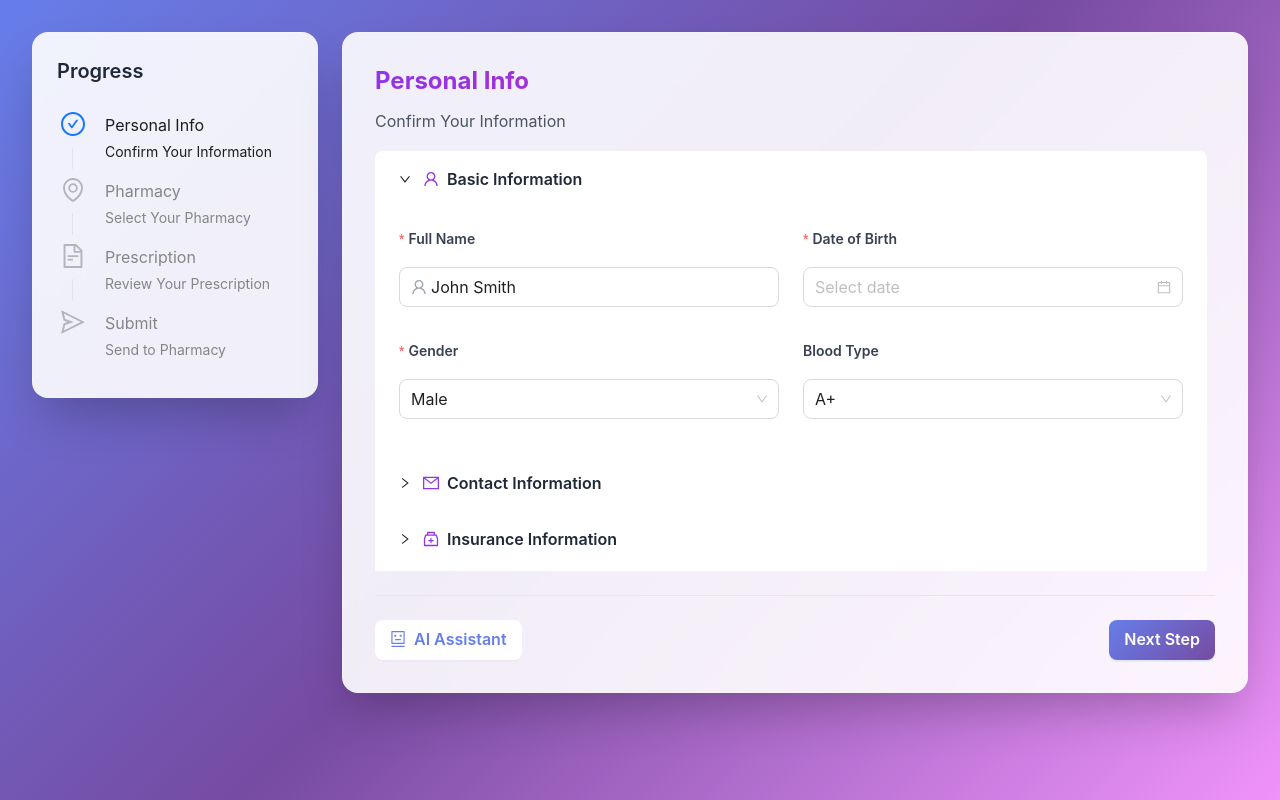
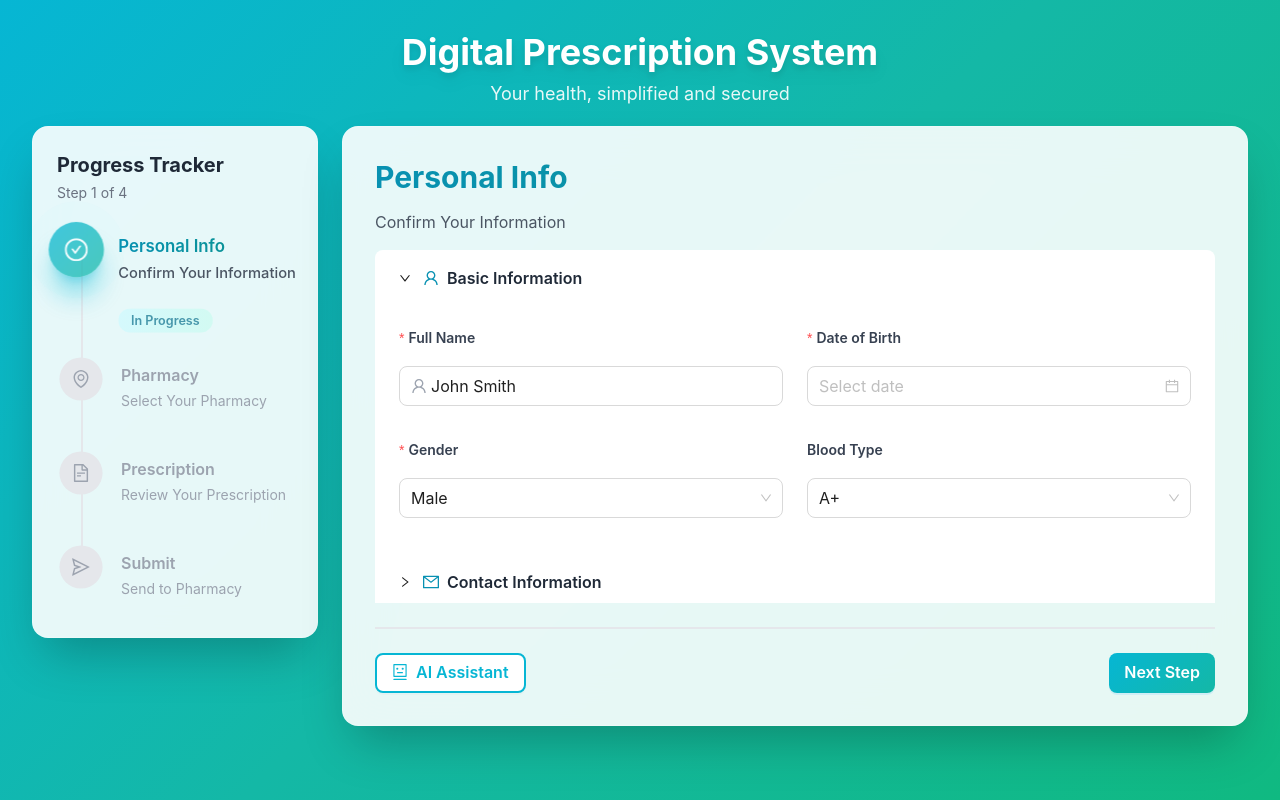
Before and after one commit to Y-66/Clinical-UI, a React (Vite) app: page / in a window 1280 px wide. Built offline with nearby package versions, Linux system fonts and the light colour scheme.

Commit message:
[润色第二阶段]

```diff
--- a/package.json
+++ b/package.json
@@ -15,12 +15,14 @@
     "@googlemaps/js-api-loader": "^1.16.10",
     "@googlemaps/markerclusterer": "^2.5.1",
     "@mui/material": "^7.3.4",
+    "@types/react-transition-group": "^4.4.12",
     "@vis.gl/react-google-maps": "latest",
     "antd": "^5.27.4",
     "axios": "^1.12.2",
     "lucide-react": "^0.544.0",
     "react": "^18.3.1",
     "react-dom": "^18.3.1",
+    "react-transition-group": "^4.4.5",
     "tailwind": "^4.0.0",
     "zustand": "^5.0.8"
   },
--- a/src/App.css
+++ b/src/App.css
@@ -12,8 +12,31 @@
   }
 
   .gradient-text {
-    @apply bg-gradient-to-r from-purple-600 to-pink-600 bg-clip-text text-transparent;
+    @apply bg-gradient-to-r from-cyan-600 to-teal-600 bg-clip-text text-transparent;
   }
+}
+
+/* Page transition animations */
+.page-enter {
+  opacity: 0;
+  transform: translateX(30px) scale(0.98);
+}
+
+.page-enter-active {
+  opacity: 1;
+  transform: translateX(0) scale(1);
+  transition: all 0.5s cubic-bezier(0.34, 1.56, 0.64, 1);
+}
+
+.page-exit {
+  opacity: 1;
+  transform: translateX(0) scale(1);
+}
+
+.page-exit-active {
+  opacity: 0;
+  transform: translateX(-30px) scale(0.98);
+  transition: all 0.4s ease-in-out;
 }
 
 .step-animation {
@@ -56,18 +79,18 @@
 }
 
 ::-webkit-scrollbar-thumb {
-  background: linear-gradient(135deg, #667eea 0%, #764ba2 100%);
+  background: linear-gradient(135deg, #06b6d4 0%, #14b8a6 100%);
   border-radius: 10px;
   transition: all 0.3s ease;
 }
 
 ::-webkit-scrollbar-thumb:hover {
-  background: linear-gradient(135deg, #764ba2 0%, #667eea 100%);
+  background: linear-gradient(135deg, #14b8a6 0%, #06b6d4 100%);
   width: 8px;
 }
 
 /* For Firefox */
 * {
   scrollbar-width: thin;
-  scrollbar-color: #667eea transparent;
+  scrollbar-color: #06b6d4 transparent;
 }
--- a/src/App.tsx
+++ b/src/App.tsx
@@ -1,7 +1,7 @@
 import "./App.css";
 import "antd/dist/reset.css";
 import { useState } from "react";
-import { Button, message, Steps, Card } from "antd";
+import { Button, message, Card } from "antd";
 import {
   RobotOutlined,
   CheckCircleOutlined,
@@ -14,6 +14,8 @@ import { Step3 } from "./pages/step3";
 import { Step4 } from "./pages/step4";
 import { Step2 } from "./pages/step2";
 import SideBot from "./components/SideBot";
+import CustomSteps from "./components/CustomSteps";
+import { CSSTransition, TransitionGroup } from "react-transition-group";
 
 const App = () => {
   const [showSidebar, setShowSidebar] = useState(false);
@@ -46,51 +48,63 @@ const App = () => {
   const prev = () => {
     setCurrent(current - 1);
   };
-  const items = steps.map((item) => ({
-    title: item.title,
-    description: item.description,
-    icon: item.icon,
-  }));
-
   return (
     <div className="min-h-screen w-full p-8 relative">
+      {/* Header */}
+      <div className="max-w-7xl mx-auto mb-0">
+        <h1 className="text-4xl font-bold text-white text-center mb-2 drop-shadow-lg">
+          Digital Prescription System
+        </h1>
+        <p className="text-white/90 text-center text-lg">
+          Your health, simplified and secured
+        </p>
+      </div>
+
       <div className="max-w-7xl mx-auto grid grid-cols-12 gap-6">
         {/* Left Steps Panel */}
         <div className="col-span-3">
           <div className="glass-card p-6 sticky top-8">
-            <h3 className="text-xl font-semibold mb-6 text-gray-800">
-              Progress
-            </h3>
-            <Steps
-              direction="vertical"
-              current={current}
-              items={items}
-              className="custom-steps"
-            />
+            <div className="mb-6">
+              <h3 className="text-xl font-bold text-gray-800 mb-1">
+                Progress Tracker
+              </h3>
+              <p className="text-sm text-gray-500">
+                Step {current + 1} of {steps.length}
+              </p>
+            </div>
+            <CustomSteps steps={steps} current={current} />
           </div>
         </div>
 
         {/* Main Content Area */}
         <div className="col-span-9">
-          <div className="glass-card p-8 min-h-[600px] flex flex-col justify-between step-animation">
+          <div className="glass-card p-8 min-h-[600px] flex flex-col justify-between">
             {/* Step Title */}
             <div className="mb-0">
-              <h2 className="text-2xl font-bold gradient-text">
+              <h2 className="text-3xl font-bold gradient-text">
                 {steps[current].title}
               </h2>
-              <p className="text-gray-600 mt-1">{steps[current].description}</p>
+              <p className="text-gray-600 mt-2 text-base">
+                {steps[current].description}
+              </p>
             </div>
 
-            {/* Step Content */}
-            <div className="flex-1 overflow-auto">
-              {current === 0 && <Step1 />}
-              {current === 1 && <Step2 />}
-              {current === 2 && <Step3 />}
-              {current === 3 && <Step4 />}
+            {/* Step Content with Animation */}
+            <div className="flex-1 overflow-hidden relative">
+              <TransitionGroup component={null}>
+                <CSSTransition key={current} timeout={500} classNames="page">
+                  <div className="absolute inset-0 overflow-auto">
+                    {current === 0 && <Step1 />}
+                    {current === 1 && <Step2 />}
+                    {current === 2 && <Step3 />}
+                    {current === 3 && <Step4 />}
+                  </div>
+                </CSSTransition>
+              </TransitionGroup>
             </div>
 
             {/* Action Buttons */}
-            <div className="flex justify-between items-center mt-6 pt-6 border-t border-gray-200">
+            <div className="flex justify-between items-center mt-6 pt-6 border-t-2 border-gray-200">
               <Button
                 onClick={() => setShowSidebar(!showSidebar)}
                 icon={<RobotOutlined />}
@@ -98,10 +112,10 @@ const App = () => {
                 className="premium-button"
                 style={{
                   background: showSidebar
-                    ? "linear-gradient(135deg, #667eea 0%, #764ba2 100%)"
+                    ? "linear-gradient(135deg, #06b6d4 0%, #14b8a6 100%)"
                     : "white",
-                  color: showSidebar ? "white" : "#667eea",
-                  border: "none",
+                  color: showSidebar ? "white" : "#06b6d4",
+                  border: showSidebar ? "none" : "2px solid #06b6d4",
                   fontWeight: 600,
                 }}
               >
@@ -114,7 +128,10 @@ const App = () => {
                     onClick={() => prev()}
                     size="large"
                     className="premium-button"
-                    style={{ fontWeight: 600 }}
+                    style={{
+                      fontWeight: 600,
+                      border: "2px solid #d1d5db",
+                    }}
                   >
                     Previous
                   </Button>
@@ -127,7 +144,7 @@ const App = () => {
                     className="premium-button"
                     style={{
                       background:
-                        "linear-gradient(135deg, #667eea 0%, #764ba2 100%)",
+                        "linear-gradient(135deg, #06b6d4 0%, #14b8a6 100%)",
                       border: "none",
                       fontWeight: 600,
                     }}
@@ -164,7 +181,7 @@ const App = () => {
       {showSidebar && (
         <div className="fixed top-8 bottom-8 right-8 w-[380px] z-50 animate-in slide-in-from-right duration-300">
           <Card
-            className="glass-card h-full border-2 border-white/30 shadow-2xl"
+            className="glass-card h-full border-2 border-cyan-200/50 shadow-2xl"
             bodyStyle={{
               height: "100%",
               display: "flex",
@@ -172,8 +189,8 @@ const App = () => {
               padding: "24px",
             }}
           >
-            <div className="flex items-center gap-3 mb-4 pb-4 border-b border-gray-200">
-              <div className="w-10 h-10 rounded-full bg-gradient-to-r from-purple-600 to-pink-600 flex items-center justify-center floating">
+            <div className="flex items-center gap-3 mb-4 pb-4 border-b-2 border-gray-200">
+              <div className="w-10 h-10 rounded-full bg-gradient-to-r from-cyan-500 to-teal-500 flex items-center justify-center floating shadow-lg shadow-cyan-500/50">
                 <RobotOutlined className="text-white text-xl" />
               </div>
               <div>
--- /dev/null
+++ b/src/components/CustomSteps.tsx
@@ -0,0 +1,122 @@
+import React from "react";
+import { CheckOutlined } from "@ant-design/icons";
+
+interface Step {
+  title: string;
+  description: string;
+  icon: React.ReactNode;
+}
+
+interface CustomStepsProps {
+  steps: Step[];
+  current: number;
+}
+
+const CustomSteps: React.FC<CustomStepsProps> = ({ steps, current }) => {
+  return (
+    <div className="relative">
+      {/* Progress Line */}
+      <div className="absolute left-6 top-8 bottom-8 w-0.5 bg-gradient-to-b from-gray-200 via-gray-200 to-gray-200">
+        <div
+          className="w-full bg-gradient-to-b from-cyan-500 to-teal-500 transition-all duration-700 ease-out"
+          style={{
+            height: `${(current / (steps.length - 1)) * 100}%`,
+          }}
+        />
+      </div>
+
+      {/* Steps */}
+      <div className="space-y-6">
+        {steps.map((step, index) => {
+          const isCompleted = index < current;
+          const isCurrent = index === current;
+          const isPending = index > current;
+
+          return (
+            <div
+              key={index}
+              className={`relative flex items-start gap-4 transition-all duration-500 ${
+                isCurrent ? "scale-105" : ""
+              }`}
+            >
+              {/* Icon Circle */}
+              <div className="relative z-10 flex-shrink-0">
+                <div
+                  className={`w-12 h-12 rounded-full flex items-center justify-center transition-all duration-500 transform ${
+                    isCompleted
+                      ? "bg-gradient-to-br from-cyan-500 to-teal-500 shadow-lg shadow-cyan-500/50 scale-100"
+                      : isCurrent
+                      ? "bg-gradient-to-br from-cyan-500 to-teal-500 shadow-xl shadow-cyan-500/60 scale-110 animate-pulse"
+                      : "bg-gray-200 scale-90"
+                  }`}
+                >
+                  {isCompleted ? (
+                    <CheckOutlined className="text-white text-xl" />
+                  ) : (
+                    <span
+                      className={`text-xl ${
+                        isCurrent ? "text-white" : "text-gray-400"
+                      }`}
+                    >
+                      {step.icon}
+                    </span>
+                  )}
+                </div>
+
+                {/* Ripple Effect for Current Step */}
+                {isCurrent && (
+                  <div className="absolute inset-0 rounded-full bg-cyan-400 animate-ping opacity-20" />
+                )}
+              </div>
+
+              {/* Step Content */}
+              <div className="flex-1 pt-2">
+                <h4
+                  className={`font-semibold text-base mb-1 transition-all duration-300 ${
+                    isCurrent
+                      ? "text-transparent bg-clip-text bg-gradient-to-r from-cyan-600 to-teal-600"
+                      : isCompleted
+                      ? "text-gray-700"
+                      : "text-gray-400"
+                  }`}
+                >
+                  {step.title}
+                </h4>
+                <p
+                  className={`text-sm transition-all duration-300 ${
+                    isCurrent
+                      ? "text-gray-600 font-medium"
+                      : isCompleted
+                      ? "text-gray-500"
+                      : "text-gray-400"
+                  }`}
+                >
+                  {step.description}
+                </p>
+
+                {/* Progress Badge */}
+                {isCurrent && (
+                  <div className="mt-2 inline-block">
+                    <span className="px-3 py-1 bg-gradient-to-r from-cyan-100 to-teal-100 text-cyan-700 text-xs font-semibold rounded-full animate-pulse">
+                      In Progress
+                    </span>
+                  </div>
+                )}
+
+                {isCompleted && (
+                  <div className="mt-2 inline-block">
+                    <span className="px-3 py-1 bg-green-100 text-green-700 text-xs font-semibold rounded-full">
+                      Completed
+                    </span>
+                  </div>
+                )}
+              </div>
+            </div>
+          );
+        })}
+      </div>
+    </div>
+  );
+};
+
+export default CustomSteps;
--- a/src/components/PersonInfo.tsx
+++ b/src/components/PersonInfo.tsx
@@ -13,7 +13,7 @@ const PersonInfo: React.FC = () => {
   const [form] = Form.useForm();
 
   return (
-    <div className="w-full max-h-[420px] overflow-y-auto pr-2">
+    <div className="w-full h-full">
       <Form
         form={form}
         layout="vertical"
@@ -42,7 +42,7 @@ const PersonInfo: React.FC = () => {
               key: '1',
               label: (
                 <div className="flex items-center gap-2 text-base font-semibold text-gray-800">
-                  <UserOutlined className="text-purple-600" />
+                  <UserOutlined className="text-cyan-600" />
                   Basic Information
                 </div>
               ),
@@ -125,7 +125,7 @@ const PersonInfo: React.FC = () => {
               key: '2',
               label: (
                 <div className="flex items-center gap-2 text-base font-semibold text-gray-800">
-                  <MailOutlined className="text-purple-600" />
+                  <MailOutlined className="text-cyan-600" />
                   Contact Information
                 </div>
               ),
@@ -170,7 +170,7 @@ const PersonInfo: React.FC = () => {
               key: '3',
               label: (
                 <div className="flex items-center gap-2 text-base font-semibold text-gray-800">
-                  <MedicineBoxOutlined className="text-purple-600" />
+                  <MedicineBoxOutlined className="text-cyan-600" />
                   Insurance Information
                 </div>
               ),
@@ -192,7 +192,7 @@ const PersonInfo: React.FC = () => {
               key: '4',
               label: (
                 <div className="flex items-center gap-2 text-base font-semibold text-gray-800">
-                  <HomeOutlined className="text-purple-600" />
+                  <HomeOutlined className="text-cyan-600" />
                   Address Information
                 </div>
               ),
--- a/src/components/maps/MyMap.tsx
+++ b/src/components/maps/MyMap.tsx
@@ -63,7 +63,7 @@ const NearbyPharmacies = () => {
 
 export const MyMap = () => {
   return (
-    <div className="w-full h-[400px] rounded-xl overflow-hidden shadow-lg border-2 border-purple-100">
+    <div className="w-full h-[400px] rounded-xl overflow-hidden shadow-lg border-2 border-cyan-100">
       <APIProvider
         apiKey={GOOGLE_API_KEY}
         onLoad={() => console.log("Maps API has loaded.")}
--- a/src/index.css
+++ b/src/index.css
@@ -5,7 +5,7 @@
 
   color-scheme: light;
   color: #1a202c;
-  background: linear-gradient(135deg, #667eea 0%, #764ba2 50%, #f093fb 100%);
+  background: linear-gradient(135deg, #06b6d4 0%, #14b8a6 50%, #10b981 100%);
 
   font-synthesis: none;
   text-rendering: optimizeLegibility;
@@ -25,7 +25,7 @@ body {
   place-items: center;
   min-width: 320px;
   min-height: 100vh;
-  background: linear-gradient(135deg, #667eea 0%, #764ba2 50%, #f093fb 100%);
+  background: linear-gradient(135deg, #06b6d4 0%, #14b8a6 50%, #10b981 100%);
   background-attachment: fixed;
 }
 
@@ -44,11 +44,11 @@ h1, h2, h3, h4, h5, h6 {
 
 a {
   font-weight: 500;
-  color: #667eea;
+  color: #06b6d4;
   text-decoration: none;
   transition: color 0.3s ease;
 }
 
 a:hover {
-  color: #764ba2;
+  color: #14b8a6;
 }
--- a/src/pages/step2.tsx
+++ b/src/pages/step2.tsx
@@ -2,7 +2,7 @@ import MyMap from "../components/maps/MyMap";
 
 export const Step2 = () => {
   return (
-    <div className="w-full max-h-[420px] overflow-y-auto pr-2">
+    <div className="w-full h-full">
       <MyMap />
     </div>
   );
```
Also changed, not shown: src/components/Prescription.tsx (+10 -10 lines), src/components/Sending.tsx (+11 -11 lines), src/components/SideBot.tsx (+6 -6 lines), 1 other file (tests, documents, lock files or other folders).
